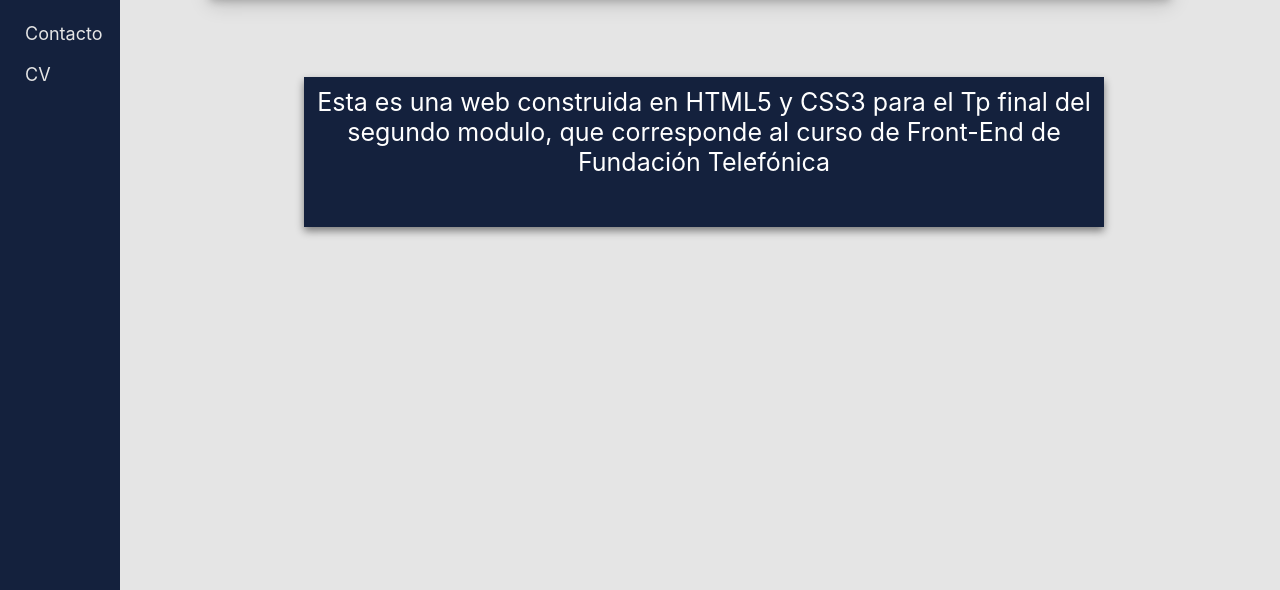
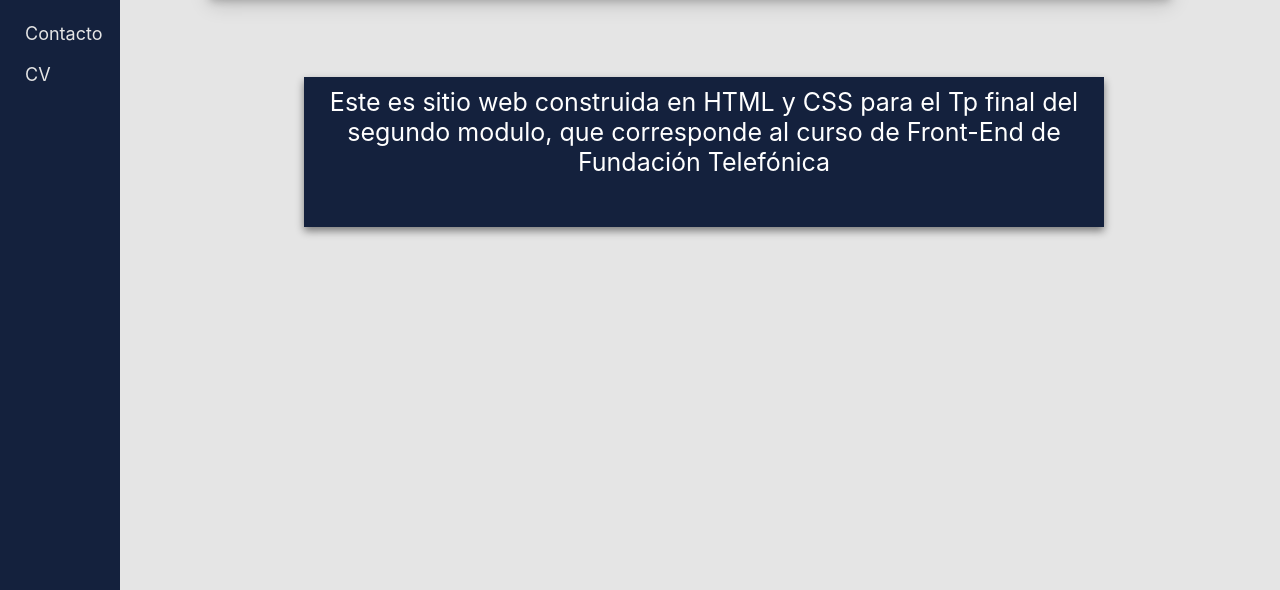
Before and after one commit to murieljesus/FundacionTelefonica, a plain HTML site: page index.html in a window 1280 px wide. Shown: the part 210-800 px from the top of the page. Drawn offline with Linux system fonts and the light colour scheme.

Commit message:
Update index.html

```diff
--- a/index.html
+++ b/index.html
@@ -33,7 +33,7 @@
         </div>
         <div class="grid">
             <div class="card2">
-                Esta es una web construida en HTML5 y CSS3 para el Tp final del segundo modulo, que corresponde al curso de Front-End de Fundación Telefónica
+                Este es sitio web construida en HTML y CSS para el Tp final del segundo modulo, que corresponde al curso de Front-End de Fundación Telefónica
             </div>
 
         </div>
```
